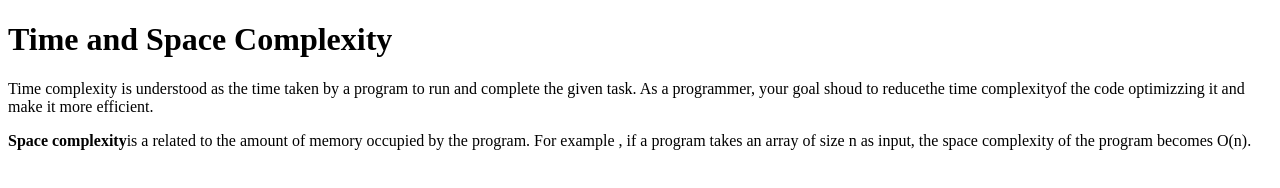
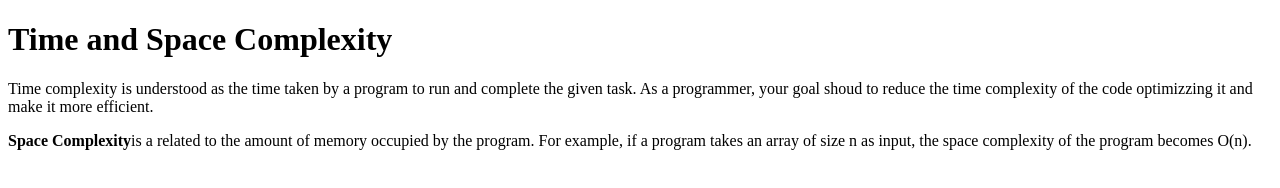
Before and after one commit to acciojob/time-and-space-complexity-SUsmna, a website: page main.html in a window 1280 px wide. Drawn offline with Linux system fonts and the light colour scheme.

Commit message:
created a submission

```diff
--- a/main.html
+++ b/main.html
@@ -9,8 +9,8 @@
 <body>
 	<!-- the entire body must be written by student -->
 	<h1>Time and Space Complexity</h1>
-	<p>Time complexity is understood as the time taken by a program to run and complete the given task. As a programmer, your goal shoud to reducethe time complexityof the code optimizzing it and make it more efficient.</p>
-	<p><b>Space complexity</b>is a related to the amount of memory occupied by the program. For example , if a program takes an array of size n as input, the space complexity of the program becomes O(n).</p>
+	<p>Time complexity is understood as the time taken by a program to run and complete the given task. As a programmer, your goal shoud to reduce the time complexity of the code optimizzing it and make it more efficient.</p>
+	<p><b>Space Complexity</b>is a related to the amount of memory occupied by the program. For example, if a program takes an array of size n as input, the space complexity of the program becomes O(n).</p>
     <script type="text/javascript" src="./script.js">
 </script>
 
```
